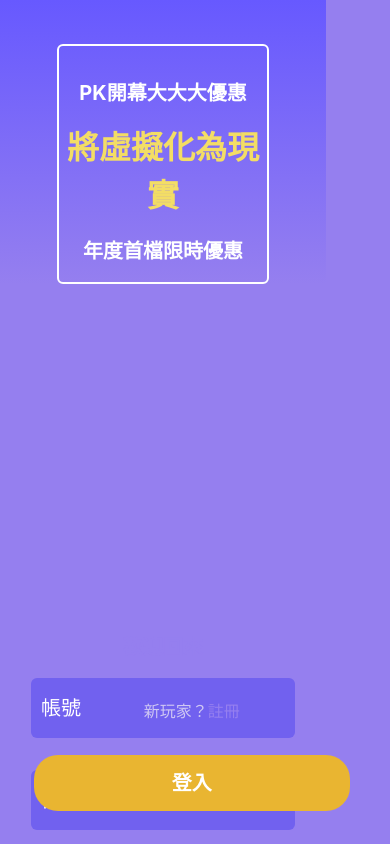
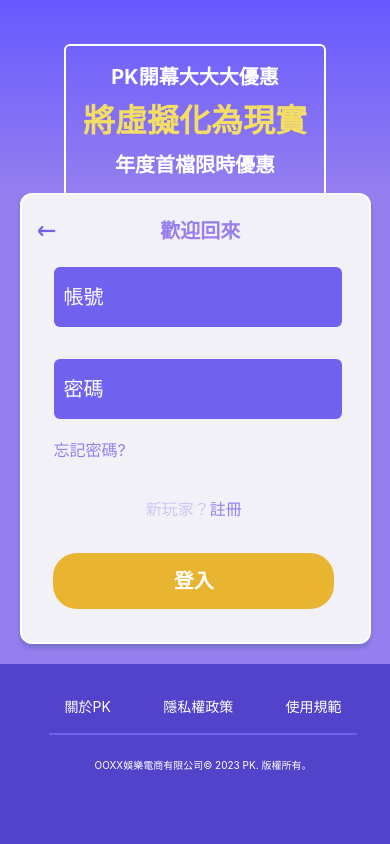
Before and after one commit to ThandarAungUCSM/pk_nuxt, a Nuxt app: page /login in a window 390 px wide. Shown: the top 844 px of the page. Built offline with nearby package versions, Linux system fonts and the light colour scheme.

Commit message:
RWD login page

```diff
--- a/pages/login.vue
+++ b/pages/login.vue
@@ -34,7 +34,11 @@
         </div>
       </div>
       <div class="right-block">
-        <p class="welcome-back">歡迎回來</p>
+        <div class="row-regi">
+          <img class="back-css" src="../assets/mobile/back-btn.png" @click="backFun(2)" />
+          <p class="welcome-back">歡迎回來</p>
+          <p class="hideright">hi</p>
+        </div>
 
         <input v-model="accNo" placeholder="帳號" class="accountCss1" />
         <input v-model="password" placeholder="密碼" class="accountCss2" />
@@ -77,7 +81,9 @@ export default {
         this.updateLogin(true);
         this.$router.push('/')
       }
-    }
+    },
+    backFun(val) {
+    },
   }
 }
 </script>
@@ -108,7 +114,9 @@ export default {
   .mlogin-child {
     display: none;
     @media screen and (max-width: 768px) {
-      display: block;
+      display: flex;
+      flex-direction: column;
+      width: 100%;
       padding-bottom: 5%;
     }
   }
@@ -125,18 +133,26 @@ export default {
     padding-top: 2rem;
     height: 70vh;
     @media screen and (max-width: 768px) {
+      width: 67%;
       margin: 0px auto;
-      height: unset;
+      height: 154px;
+      padding: 1rem 0;
     }
     .big-discount, .limited-time {
       font-weight: 700;
       font-size: 20px;
       color: #FFF;
+      @media screen and (max-width: 768px) {
+        margin-bottom: 5px;
+      }
     }
     .vis-reality {
       font-weight: 700;
       font-size: 32px;
       color: #F3DD65;
+      @media screen and (max-width: 768px) {
+        margin-bottom: 5px;
+      }
     }
     .limited-time {
 
@@ -170,13 +186,43 @@ export default {
     // margin: 0 auto;
     display: flex;
     flex-direction: column;
-    justify-content: flex-end;
+    justify-content: center;
     padding-bottom: 75px;
+    padding-bottom: 0;
     max-width: 360px;
-    height: 669px;
+    height: 451px;
     @media screen and (max-width: 768px) {
       width: 90%;
       margin: -5px auto 0;
+
+      max-width: initial;
+      justify-content: initial;
+      padding-bottom: 0;
+      border: 2px solid #FFFFFF;
+      background: #F2F1F7;
+      box-shadow: 0px 4px 4px rgba(33, 66, 116, 0.25);
+      border-radius: 12px;
+      padding: 1rem 10px 27px 1rem;
+      display: flex;
+      flex-direction: column;
+      position: relative;
+    }
+    .row-regi {
+      display: flex;
+      align-items: center;
+      justify-content: space-between;
+      @media screen and (max-width: 768px) {
+        width: 100%;
+        margin-bottom: 1rem;
+      }
+      .back-css {
+        width: 18px;
+        height: 18px;
+        cursor: pointer;
+      }
+      .hideright {
+        visibility: hidden;
+      }
     }
     .right-inner {
       border: 2px solid #FFFFFF;
@@ -186,7 +232,7 @@ export default {
       padding: 1rem 1rem 33px;
       display: flex;
       flex-direction: column;
-      height: 486px;
+      height: 451px;
       position: relative;
     }
     .welcome-back {
@@ -194,6 +240,9 @@ export default {
       font-size: 20px;
       color: #957FEF;
       text-align: center;
+      @media screen and (max-width: 768px) {
+        margin-bottom: 0;
+      }
     }
     .accountCss1, .accountCss2 {
       font-weight: 500;
```
